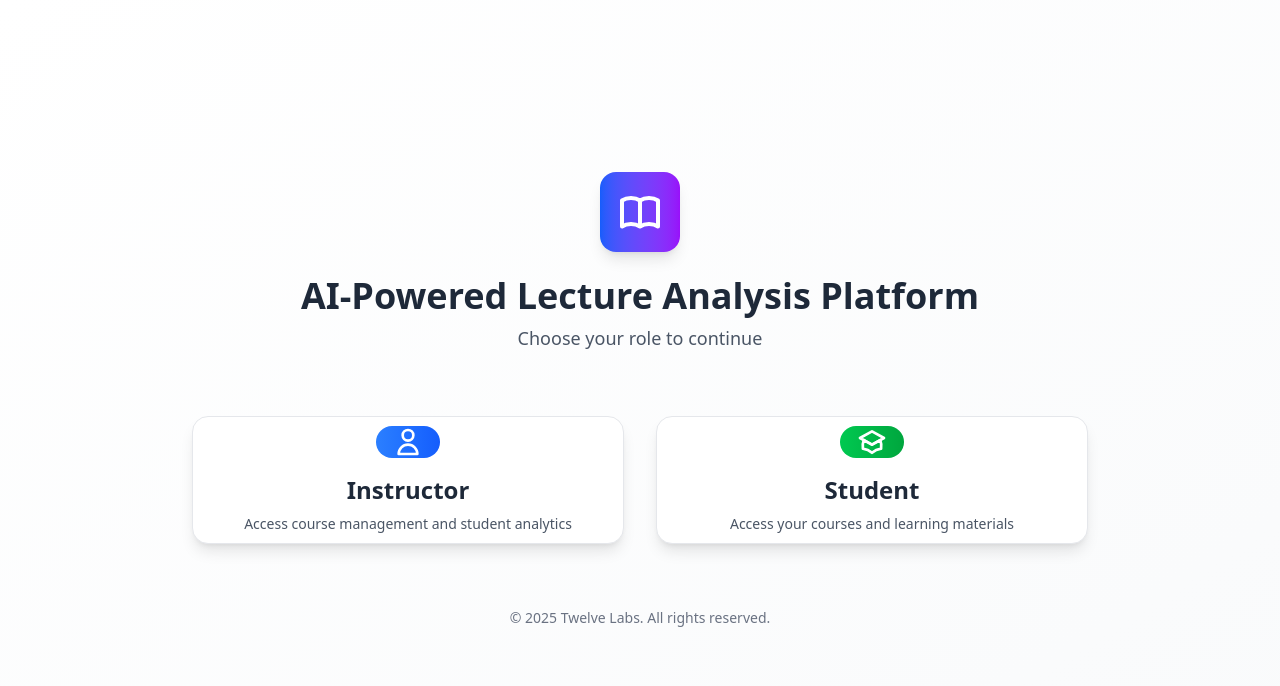
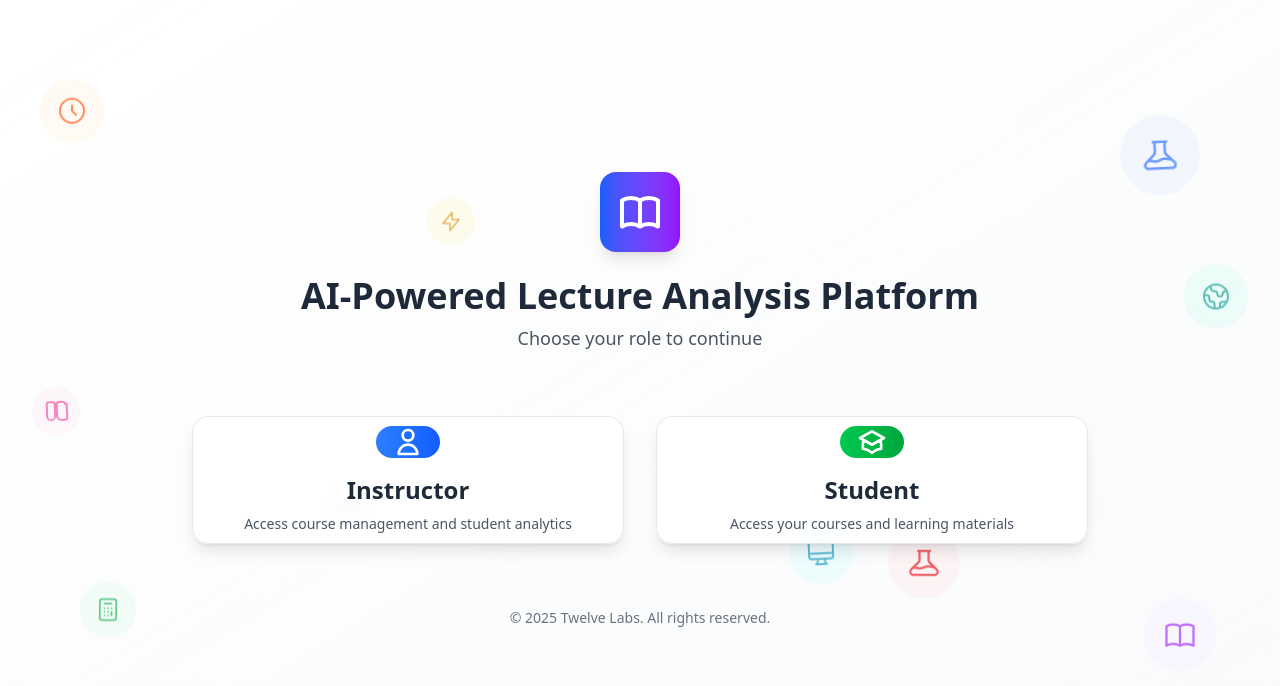
Before and after one commit to nathanchess/twelve-labs-education-poc, a Next.js app in the folder frontend/: page / in a window 1280 px wide. Shown: the top 686 px of the page. Built offline with nearby package versions, Linux system fonts and the light colour scheme.

Commit message:
added animation

```diff
--- a/frontend/src/app/globals.css
+++ b/frontend/src/app/globals.css
@@ -14,6 +14,46 @@
 
 .animate-fade-in {
   animation: fade-in 0.5s ease-out forwards;
+}
+
+/* Floating animations for subject icons */
+@keyframes float-slow {
+  0%, 100% {
+    transform: translateY(0px) rotate(0deg);
+  }
+  50% {
+    transform: translateY(-20px) rotate(5deg);
+  }
+}
+
+@keyframes float-medium {
+  0%, 100% {
+    transform: translateY(0px) rotate(0deg);
+  }
+  50% {
+    transform: translateY(-15px) rotate(-3deg);
+  }
+}
+
+@keyframes float-fast {
+  0%, 100% {
+    transform: translateY(0px) rotate(0deg);
+  }
+  50% {
+    transform: translateY(-10px) rotate(2deg);
+  }
+}
+
+.animate-float-slow {
+  animation: float-slow 6s ease-in-out infinite;
+}
+
+.animate-float-medium {
+  animation: float-medium 4s ease-in-out infinite;
+}
+
+.animate-float-fast {
+  animation: float-fast 3s ease-in-out infinite;
 }
 
 /* Line clamp utilities */
--- a/frontend/src/app/page.js
+++ b/frontend/src/app/page.js
@@ -14,9 +14,82 @@ export default function Home() {
   };
 
   return (
-    <div className="min-h-screen bg-gradient-to-br from-white to-gray-50 flex flex-col items-center justify-center p-8">
+    <div className="min-h-screen bg-gradient-to-br from-white to-gray-50 flex flex-col items-center justify-center p-8 relative overflow-hidden">
+      {/* Floating Subject Icons Background */}
+      <div className="absolute inset-0 pointer-events-none">
+        {/* History Icon */}
+        <div className="absolute top-20 left-10 w-16 h-16 bg-orange-100/30 rounded-full flex items-center justify-center animate-float-slow">
+          <svg className="w-8 h-8 text-orange-600/60" fill="none" stroke="currentColor" viewBox="0 0 24 24">
+            <path strokeLinecap="round" strokeLinejoin="round" strokeWidth={1.5} d="M12 8v4l3 3m6-3a9 9 0 11-18 0 9 9 0 0118 0z" />
+          </svg>
+        </div>
+
+        {/* Science Icon */}
+        <div className="absolute top-32 right-20 w-20 h-20 bg-blue-100/30 rounded-full flex items-center justify-center animate-float-medium">
+          <svg className="w-10 h-10 text-blue-600/60" fill="none" stroke="currentColor" viewBox="0 0 24 24">
+            <path strokeLinecap="round" strokeLinejoin="round" strokeWidth={1.5} d="M19.428 15.428a2 2 0 00-1.022-.547l-2.387-.477a6 6 0 00-3.86.517l-.318.158a6 6 0 01-3.86.517L6.05 15.21a2 2 0 00-1.806.547M8 4h8l-1 1v5.172a2 2 0 00.586 1.414l5 5c1.26 1.26.367 3.414-1.415 3.414H4.828c-1.782 0-2.674-2.154-1.414-3.414l5-5A2 2 0 009 10.172V5L8 4z" />
+          </svg>
+        </div>
+
+        {/* Math Icon */}
+        <div className="absolute bottom-40 left-20 w-14 h-14 bg-green-100/30 rounded-full flex items-center justify-center animate-float-fast">
+          <svg className="w-7 h-7 text-green-600/60" fill="none" stroke="currentColor" viewBox="0 0 24 24">
+            <path strokeLinecap="round" strokeLinejoin="round" strokeWidth={1.5} d="M9 7h6m0 10v-3m-3 3h.01M9 17h.01M9 14h.01M12 14h.01M15 11h.01M12 11h.01M9 11h.01M7 21h10a2 2 0 002-2V5a2 2 0 00-2-2H7a2 2 0 00-2 2v14a2 2 0 002 2z" />
+          </svg>
+        </div>
+
+        {/* Literature Icon */}
+        <div className="absolute bottom-32 right-16 w-18 h-18 bg-purple-100/30 rounded-full flex items-center justify-center animate-float-slow">
+          <svg className="w-9 h-9 text-purple-600/60" fill="none" stroke="currentColor" viewBox="0 0 24 24">
+            <path strokeLinecap="round" strokeLinejoin="round" strokeWidth={1.5} d="M12 6.253v13m0-13C10.832 5.477 9.246 5 7.5 5S4.168 5.477 3 6.253v13C4.168 18.477 5.754 18 7.5 18s3.332.477 4.5 1.253m0-13C13.168 5.477 14.754 5 16.5 5c1.746 0 3.332.477 4.5 1.253v13C19.832 18.477 18.246 18 16.5 18c-1.746 0-3.332.477-4.5 1.253" />
+          </svg>
+        </div>
+
+        {/* Art Icon */}
+        <div className="absolute top-1/2 left-8 w-12 h-12 bg-pink-100/30 rounded-full flex items-center justify-center animate-float-medium">
+          <svg className="w-6 h-6 text-pink-600/60" fill="none" stroke="currentColor" viewBox="0 0 24 24">
+            <path strokeLinecap="round" strokeLinejoin="round" strokeWidth={1.5} d="M7 21a4 4 0 01-4-4V5a2 2 0 012-2h4a2 2 0 012 2v12a4 4 0 01-4 4zM21 5a2 2 0 00-2-2h-4a2 2 0 00-2 2v12a4 4 0 004 4h4a2 2 0 002-2V5z" />
+          </svg>
+        </div>
+
+        {/* Geography Icon */}
+        <div className="absolute top-1/3 right-8 w-16 h-16 bg-teal-100/30 rounded-full flex items-center justify-center animate-float-fast">
+          <svg className="w-8 h-8 text-teal-600/60" fill="none" stroke="currentColor" viewBox="0 0 24 24">
+            <path strokeLinecap="round" strokeLinejoin="round" strokeWidth={1.5} d="M3.055 11H5a2 2 0 012 2v1a2 2 0 002 2 2 2 0 012 2v2.945M8 3.935V5.5A2.5 2.5 0 0010.5 8h.5a2 2 0 012 2 2 2 0 104 0 2 2 0 012-2h1.064M15 20.488V18a2 2 0 012-2h3.064M21 12a9 9 0 11-18 0 9 9 0 0118 0z" />
+          </svg>
+        </div>
+
+        {/* Music Icon */}
+        <div className="absolute bottom-1/3 left-1/4 w-14 h-14 bg-indigo-100/30 rounded-full flex items-center justify-center animate-float-slow">
+          <svg className="w-7 h-7 text-indigo-600/60" fill="none" stroke="currentColor" viewBox="0 0 24 24">
+            <path strokeLinecap="round" strokeLinejoin="round" strokeWidth={1.5} d="M9 19V6l12-3v13M9 19c0 1.105-1.343 2-3 2s-3-.895-3-2 1.343-2 3-2 3 .895 3 2zm12-3c0 1.105-1.343 2-3 2s-3-.895-3-2 1.343-2 3-2 3 .895 3 2zM9 10l12-3" />
+          </svg>
+        </div>
+
+        {/* Computer Science Icon */}
+        <div className="absolute top-2/3 right-1/3 w-16 h-16 bg-cyan-100/30 rounded-full flex items-center justify-center animate-float-medium">
+          <svg className="w-8 h-8 text-cyan-600/60" fill="none" stroke="currentColor" viewBox="0 0 24 24">
+            <path strokeLinecap="round" strokeLinejoin="round" strokeWidth={1.5} d="M9.75 17L9 20l-1 1h8l-1-1-.75-3M3 13h18M5 17h14a2 2 0 002-2V5a2 2 0 00-2-2H5a2 2 0 00-2 2v10a2 2 0 002 2z" />
+          </svg>
+        </div>
+
+        {/* Physics Icon */}
+        <div className="absolute top-1/4 left-1/3 w-12 h-12 bg-yellow-100/30 rounded-full flex items-center justify-center animate-float-fast">
+          <svg className="w-6 h-6 text-yellow-600/60" fill="none" stroke="currentColor" viewBox="0 0 24 24">
+            <path strokeLinecap="round" strokeLinejoin="round" strokeWidth={1.5} d="M13 10V3L4 14h7v7l9-11h-7z" />
+          </svg>
+        </div>
+
+        {/* Chemistry Icon */}
+        <div className="absolute bottom-1/4 right-1/4 w-18 h-18 bg-red-100/30 rounded-full flex items-center justify-center animate-float-slow">
+          <svg className="w-9 h-9 text-red-600/60" fill="none" stroke="currentColor" viewBox="0 0 24 24">
+            <path strokeLinecap="round" strokeLinejoin="round" strokeWidth={1.5} d="M19.428 15.428a2 2 0 00-1.022-.547l-2.387-.477a6 6 0 00-3.86.517l-.318.158a6 6 0 01-3.86.517L6.05 15.21a2 2 0 00-1.806.547M8 4h8l-1 1v5.172a2 2 0 00.586 1.414l5 5c1.26 1.26.367 3.414-1.415 3.414H4.828c-1.782 0-2.674-2.154-1.414-3.414l5-5A2 2 0 009 10.172V5L8 4z" />
+          </svg>
+        </div>
+      </div>
+
       {/* Logo Section */}
-      <div className="mb-16 text-center">
+      <div className="mb-16 text-center relative z-10">
         <div className="w-20 h-20 bg-gradient-to-r from-blue-600 to-purple-600 rounded-2xl mx-auto mb-6 flex items-center justify-center shadow-lg">
           <svg className="w-12 h-12 text-white" fill="none" stroke="currentColor" viewBox="0 0 24 24">
             <path strokeLinecap="round" strokeLinejoin="round" strokeWidth={2} d="M12 6.253v13m0-13C10.832 5.477 9.246 5 7.5 5S4.168 5.477 3 6.253v13C4.168 18.477 5.754 18 7.5 18s3.332.477 4.5 1.253m0-13C13.168 5.477 14.754 5 16.5 5c1.746 0 3.332.477 4.5 1.253v13C19.832 18.477 18.246 18 16.5 18c-1.746 0-3.332.477-4.5 1.253" />
@@ -28,12 +101,12 @@ export default function Home() {
       </div>
 
       {/* Login Buttons */}
-      <div className="grid grid-cols-1 md:grid-cols-2 gap-8 w-full max-w-4xl">
+      <div className="grid grid-cols-1 md:grid-cols-2 gap-8 w-full max-w-4xl relative z-10">
         {/* Instructor Button */}
         <div className="group">
           <button
             onClick={handleInstructorClick}
-            className="w-full h-32 bg-white rounded-2xl shadow-lg border border-gray-200 hover:shadow-2xl hover:scale-105 hover:border-blue-300 transition-all duration-300 ease-out transform hover:-translate-y-2 relative overflow-hidden cursor-pointer"
+            className="w-full h-32 bg-white/90 backdrop-blur-sm rounded-2xl shadow-lg border border-gray-200 hover:shadow-2xl hover:scale-105 hover:border-blue-300 transition-all duration-300 ease-out transform hover:-translate-y-2 relative overflow-hidden cursor-pointer"
           >
             <div className="absolute inset-0 bg-gradient-to-r from-blue-50 to-indigo-50 opacity-0 group-hover:opacity-100 transition-opacity duration-300"></div>
             <div className="relative z-10 flex flex-col items-center justify-center h-full p-6">
@@ -52,7 +125,7 @@ export default function Home() {
         <div className="group">
           <button
             onClick={handleStudentClick}
-            className="w-full h-32 bg-white rounded-2xl shadow-lg border border-gray-200 hover:shadow-2xl hover:scale-105 hover:border-green-300 transition-all duration-300 ease-out transform hover:-translate-y-2 relative overflow-hidden cursor-pointer"
+            className="w-full h-32 bg-white/90 backdrop-blur-sm rounded-2xl shadow-lg border border-gray-200 hover:shadow-2xl hover:scale-105 hover:border-green-300 transition-all duration-300 ease-out transform hover:-translate-y-2 relative overflow-hidden cursor-pointer"
           >
             <div className="absolute inset-0 bg-gradient-to-r from-green-50 to-emerald-50 opacity-0 group-hover:opacity-100 transition-opacity duration-300"></div>
             <div className="relative z-10 flex flex-col items-center justify-center h-full p-6">
@@ -70,7 +143,7 @@ export default function Home() {
       </div>
 
       {/* Footer */}
-      <div className="mt-16 text-center">
+      <div className="mt-16 text-center relative z-10">
         <p className="text-gray-500 text-sm">© 2025 Twelve Labs. All rights reserved.</p>
       </div>
     </div>
```
